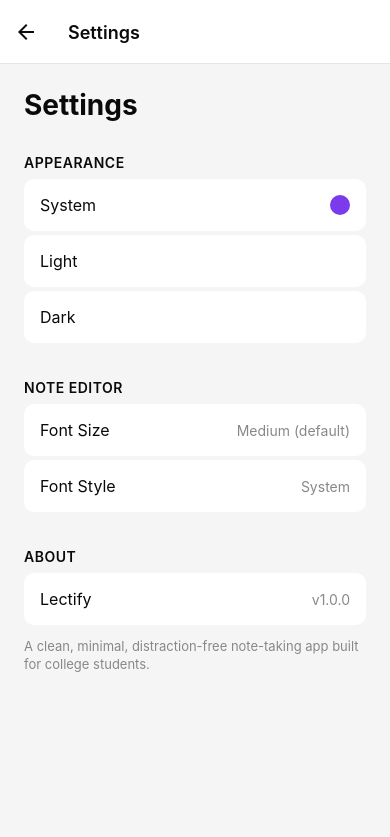
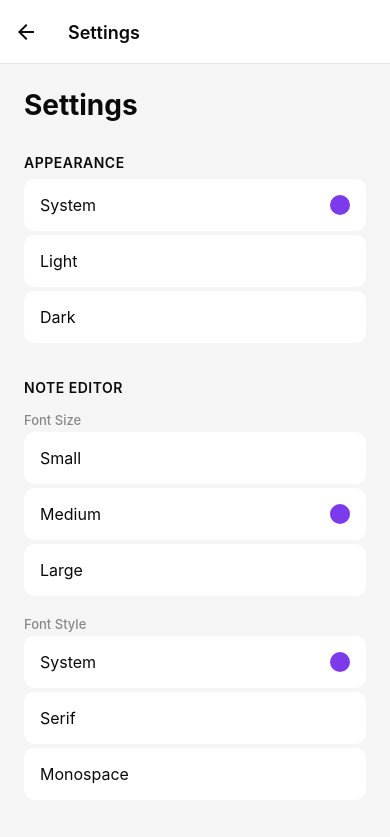
Before and after one commit to moadh704/lectify, a React Native app: screen /Settings in a window 390 px wide. Shown: the top 837 px of the page. Built offline with nearby package versions, Linux system fonts and the light colour scheme.

Commit message:
feat: settings screen

```diff
--- a/src/screens/SettingsScreen.tsx
+++ b/src/screens/SettingsScreen.tsx
@@ -1,12 +1,40 @@
-import React from 'react';
+import React, { useState, useEffect } from 'react';
 import { View, Text, StyleSheet, TouchableOpacity } from 'react-native';
 import { SafeAreaView } from 'react-native-safe-area-context';
 import { useTheme, ThemeMode } from '@/theme';
 import { SettingsScreenProps } from '@/navigation/types';
 import { spacing } from '@/constants/spacing';
+import { getSettings, saveSettings, AppSettings } from '@/utils/settingsStorage';
 
 export default function SettingsScreen({ navigation }: SettingsScreenProps) {
   const { colors, themeMode, setThemeMode } = useTheme();
+  const [settings, setSettings] = useState<AppSettings>({
+    themeMode: 'system',
+    fontSize: 'medium',
+    fontStyle: 'system',
+    sortOrder: 'newest',
+  });
+
+  useEffect(() => {
+    const load = async () => {
+      const saved = await getSettings();
+      setSettings(saved);
+      if (saved.themeMode !== themeMode) {
+        setThemeMode(saved.themeMode);
+      }
+    };
+    load();
+  }, []);
+
+  const updateSetting = async (key: keyof AppSettings, value: any) => {
+    const newSettings = { ...settings, [key]: value };
+    setSettings(newSettings);
+    await saveSettings(newSettings);
+
+    if (key === 'themeMode') {
+      setThemeMode(value);
+    }
+  };
 
   const themeOptions: { label: string; value: ThemeMode }[] = [
     { label: 'System', value: 'system' },
@@ -14,11 +42,24 @@ export default function SettingsScreen({ navigation }: SettingsScreenProps) {
     { label: 'Dark', value: 'dark' },
   ];
 
+  const fontSizeOptions: { label: string; value: AppSettings['fontSize'] }[] = [
+    { label: 'Small', value: 'small' },
+    { label: 'Medium', value: 'medium' },
+    { label: 'Large', value: 'large' },
+  ];
+
+  const fontStyleOptions: { label: string; value: AppSettings['fontStyle'] }[] = [
+    { label: 'System', value: 'system' },
+    { label: 'Serif', value: 'serif' },
+    { label: 'Monospace', value: 'monospace' },
+  ];
+
   return (
     <SafeAreaView style={[styles.container, { backgroundColor: colors.background }]} edges={['top']}>
       <View style={styles.content}>
         <Text style={[styles.title, { color: colors.text }]}>Settings</Text>
 
+        {/* Theme Section */}
         <View style={styles.section}>
           <Text style={[styles.sectionTitle, { color: colors.text }]}>Appearance</Text>
 
@@ -26,7 +67,7 @@ export default function SettingsScreen({ navigation }: SettingsScreenProps) {
             <TouchableOpacity
               key={option.value}
               style={[styles.optionRow, { backgroundColor: colors.surface }]}
-              onPress={() => setThemeMode(option.value)}
+              onPress={() => updateSetting('themeMode', option.value)}
             >
               <Text style={[styles.optionText, { color: colors.text }]}>{option.label}</Text>
               {themeMode === option.value && (
@@ -36,18 +77,40 @@ export default function SettingsScreen({ navigation }: SettingsScreenProps) {
           ))}
         </View>
 
+        {/* Font Settings */}
         <View style={styles.section}>
           <Text style={[styles.sectionTitle, { color: colors.text }]}>Note Editor</Text>
-          <View style={[styles.optionRow, { backgroundColor: colors.surface }]}>
-            <Text style={[styles.optionText, { color: colors.text }]}>Font Size</Text>
-            <Text style={{ color: colors.textSecondary }}>Medium (default)</Text>
-          </View>
-          <View style={[styles.optionRow, { backgroundColor: colors.surface }]}>
-            <Text style={[styles.optionText, { color: colors.text }]}>Font Style</Text>
-            <Text style={{ color: colors.textSecondary }}>System</Text>
-          </View>
+
+          <Text style={[styles.subLabel, { color: colors.textSecondary }]}>Font Size</Text>
+          {fontSizeOptions.map((option) => (
+            <TouchableOpacity
+              key={option.value}
+              style={[styles.optionRow, { backgroundColor: colors.surface }]}
+              onPress={() => updateSetting('fontSize', option.value)}
+            >
+              <Text style={[styles.optionText, { color: colors.text }]}>{option.label}</Text>
+              {settings.fontSize === option.value && (
+                <View style={[styles.checkmark, { backgroundColor: colors.primary }]} />
+              )}
+            </TouchableOpacity>
+          ))}
+
+          <Text style={[styles.subLabel, { color: colors.textSecondary, marginTop: spacing.md }]}>Font Style</Text>
+          {fontStyleOptions.map((option) => (
+            <TouchableOpacity
+              key={option.value}
+              style={[styles.optionRow, { backgroundColor: colors.surface }]}
+              onPress={() => updateSetting('fontStyle', option.value)}
+            >
+              <Text style={[styles.optionText, { color: colors.text }]}>{option.label}</Text>
+              {settings.fontStyle === option.value && (
+                <View style={[styles.checkmark, { backgroundColor: colors.primary }]} />
+              )}
+            </TouchableOpacity>
+          ))}
         </View>
 
+        {/* About */}
         <View style={styles.section}>
           <Text style={[styles.sectionTitle, { color: colors.text }]}>About</Text>
           <View style={[styles.optionRow, { backgroundColor: colors.surface }]}>
@@ -66,11 +129,47 @@ export default function SettingsScreen({ navigation }: SettingsScreenProps) {
 const styles = StyleSheet.create({
   container: { flex: 1 },
   content: { padding: spacing.lg },
-  title: { fontSize: 28, fontWeight: '700', marginBottom: spacing.xl },
-  section: { marginBottom: spacing.xl },
-  sectionTitle: { fontSize: 14, fontWeight: '600', marginBottom: spacing.sm, textTransform: 'uppercase', letterSpacing: 0.5 },
-  optionRow: { flexDirection: 'row', justifyContent: 'space-between', alignItems: 'center', paddingVertical: spacing.md, paddingHorizontal: spacing.md, borderRadius: 10, marginBottom: spacing.xs },
-  optionText: { fontSize: 16 },
-  checkmark: { width: 20, height: 20, borderRadius: 10 },
-  aboutText: { fontSize: 13, marginTop: spacing.sm, lineHeight: 18 },
+  title: {
+    fontSize: 28,
+    fontWeight: '700',
+    marginBottom: spacing.xl,
+  },
+  section: {
+    marginBottom: spacing.xl,
+  },
+  sectionTitle: {
+    fontSize: 14,
+    fontWeight: '600',
+    marginBottom: spacing.sm,
+    textTransform: 'uppercase',
+    letterSpacing: 0.5,
+  },
+  subLabel: {
+    fontSize: 13,
+    fontWeight: '500',
+    marginBottom: spacing.xs,
+    marginTop: spacing.sm,
+  },
+  optionRow: {
+    flexDirection: 'row',
+    justifyContent: 'space-between',
+    alignItems: 'center',
+    paddingVertical: spacing.md,
+    paddingHorizontal: spacing.md,
+    borderRadius: 10,
+    marginBottom: spacing.xs,
+  },
+  optionText: {
+    fontSize: 16,
+  },
+  checkmark: {
+    width: 20,
+    height: 20,
+    borderRadius: 10,
+  },
+  aboutText: {
+    fontSize: 13,
+    marginTop: spacing.sm,
+    lineHeight: 18,
+  },
 });
--- /dev/null
+++ b/src/utils/settingsStorage.ts
@@ -0,0 +1,41 @@
+import AsyncStorage from '@react-native-async-storage/async-storage';
+import { ThemeMode } from '@/theme/ThemeContext';
+
+const SETTINGS_KEY = '@lectify/settings';
+
+export interface AppSettings {
+  themeMode: ThemeMode;
+  fontSize: 'small' | 'medium' | 'large';
+  fontStyle: 'system' | 'serif' | 'monospace';
+  sortOrder: 'newest' | 'oldest';
+}
+
+const defaultSettings: AppSettings = {
+  themeMode: 'system',
+  fontSize: 'medium',
+  fontStyle: 'system',
+  sortOrder: 'newest',
+};
+
+export const getSettings = async (): Promise<AppSettings> => {
+  try {
+    const jsonValue = await AsyncStorage.getItem(SETTINGS_KEY);
+    if (jsonValue != null) {
+      return { ...defaultSettings, ...JSON.parse(jsonValue) };
+    }
+    return defaultSettings;
+  } catch (e) {
+    console.error('Error loading settings:', e);
+    return defaultSettings;
+  }
+};
+
+export const saveSettings = async (settings: Partial<AppSettings>): Promise<void> => {
+  try {
+    const current = await getSettings();
+    const updated = { ...current, ...settings };
+    await AsyncStorage.setItem(SETTINGS_KEY, JSON.stringify(updated));
+  } catch (e) {
+    console.error('Error saving settings:', e);
+  }
+};
```
